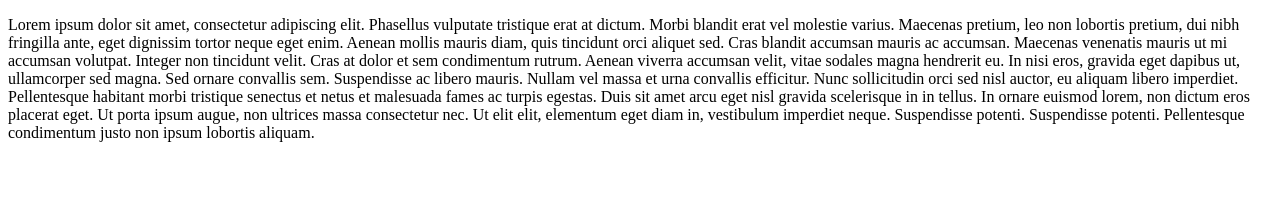
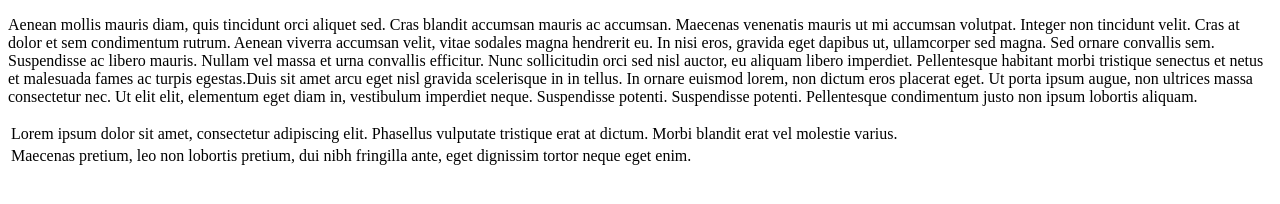
Before and after one commit to s210897/tekst, a plain HTML site: page index.html in a window 1280 px wide. Drawn offline with Linux system fonts and the light colour scheme.

Commit message:
Update index.html

```diff
--- a/index.html
+++ b/index.html
@@ -4,8 +4,9 @@
     <title>strona internetowa :)</title>
 </head>
 <body>
-    <p> Lorem ipsum dolor sit amet, consectetur adipiscing elit. Phasellus vulputate tristique erat at dictum. Morbi blandit erat vel molestie varius. Maecenas pretium, leo non lobortis pretium, dui nibh fringilla ante, eget dignissim tortor neque eget enim. Aenean mollis mauris diam, quis tincidunt orci aliquet sed. Cras blandit accumsan mauris ac accumsan. Maecenas venenatis mauris ut mi accumsan volutpat. Integer non tincidunt velit. Cras at dolor et sem condimentum rutrum. Aenean viverra accumsan velit, vitae sodales magna hendrerit eu. In nisi eros, gravida eget dapibus ut, ullamcorper sed magna. Sed ornare convallis sem. Suspendisse ac libero mauris. Nullam vel massa et urna convallis efficitur. Nunc sollicitudin orci sed nisl auctor, eu aliquam libero imperdiet. Pellentesque habitant morbi tristique senectus et netus et malesuada fames ac turpis egestas.
-
-Duis sit amet arcu eget nisl gravida scelerisque in in tellus. In ornare euismod lorem, non dictum eros placerat eget. Ut porta ipsum augue, non ultrices massa consectetur nec. Ut elit elit, elementum eget diam in, vestibulum imperdiet neque. Suspendisse potenti. Suspendisse potenti. Pellentesque condimentum justo non ipsum lobortis aliquam. </p>
+    <table>
+    <tr><td> Lorem ipsum dolor sit amet, consectetur adipiscing elit. Phasellus vulputate tristique erat at dictum. Morbi blandit erat vel molestie varius.</td></tr> <tr><td> Maecenas pretium, leo non lobortis pretium, dui nibh fringilla ante, eget dignissim tortor neque eget enim.</td></tr>
+        <p>Aenean mollis mauris diam, quis tincidunt orci aliquet sed. Cras blandit accumsan mauris ac accumsan. Maecenas venenatis mauris ut mi accumsan volutpat. Integer non tincidunt velit. Cras at dolor et sem condimentum rutrum. Aenean viverra accumsan velit, vitae sodales magna hendrerit eu. In nisi eros, gravida eget dapibus ut, ullamcorper sed magna. Sed ornare convallis sem. Suspendisse ac libero mauris. Nullam vel massa et urna convallis efficitur. Nunc sollicitudin orci sed nisl auctor, eu aliquam libero imperdiet. Pellentesque habitant morbi tristique senectus et netus et malesuada fames ac turpis egestas.Duis sit amet arcu eget nisl gravida scelerisque in in tellus. In ornare euismod lorem, non dictum eros placerat eget. Ut porta ipsum augue, non ultrices massa consectetur nec. Ut elit elit, elementum eget diam in, vestibulum imperdiet neque. Suspendisse potenti. Suspendisse potenti. Pellentesque condimentum justo non ipsum lobortis aliquam. </p>
+    </table>
 </body>
 </html>
```
